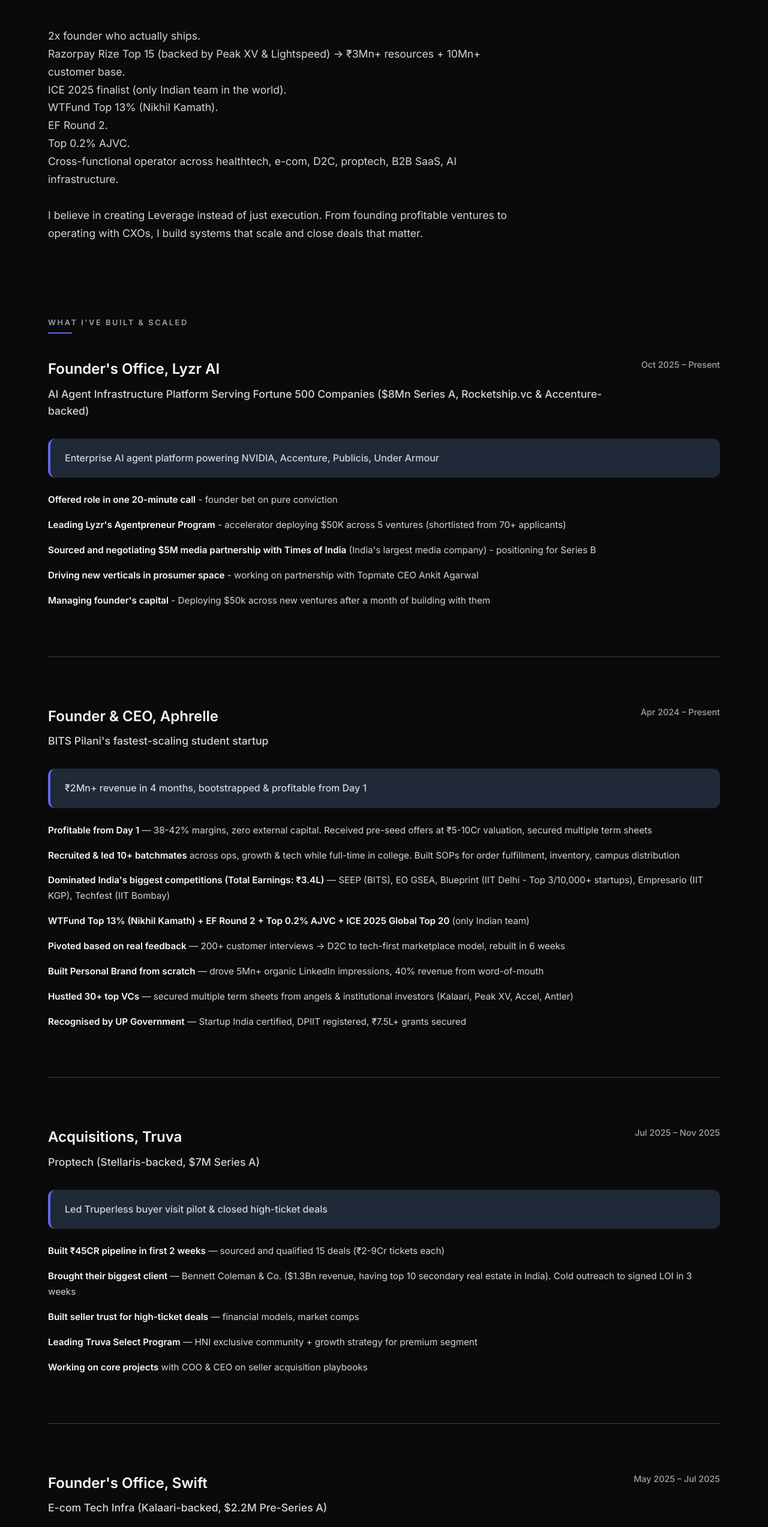
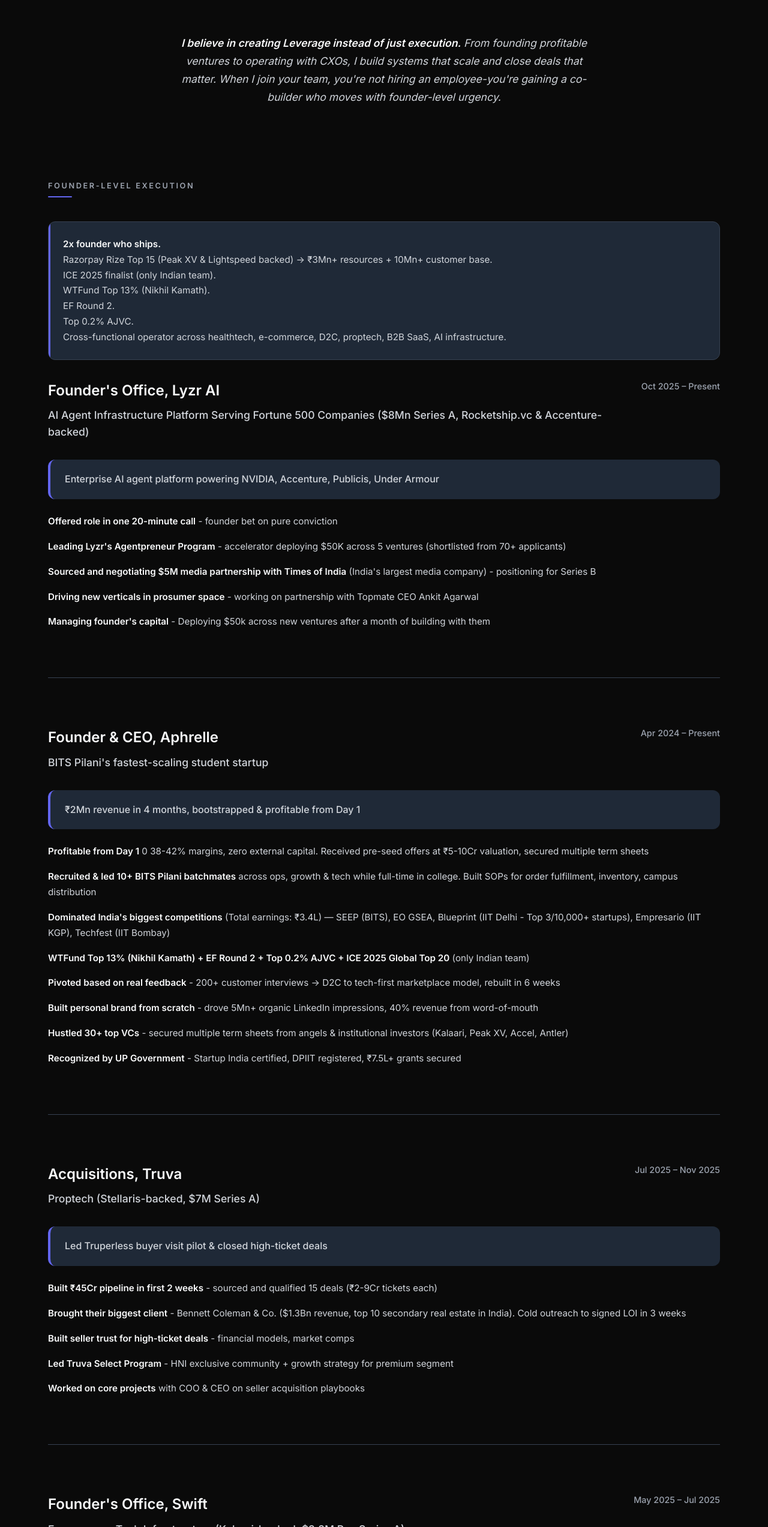
Before and after one commit to sohammehta06/portfolio, a plain HTML site: page index.html in a window 1280 px wide. Shown: the part 1037-3582 px from the top of the page at 60% size. Drawn offline with Linux system fonts and the light colour scheme.

Commit message:
Update index.html

```diff
--- a/index.html
+++ b/index.html
@@ -309,6 +309,38 @@
             font-weight: 600;
         }
 
+        /* Founder Proof */
+        .founder-proof {
+            background: var(--bg-card);
+            border: 1px solid var(--border);
+            padding: 24px;
+            border-radius: 12px;
+            margin-bottom: 32px;
+            position: relative;
+            overflow: hidden;
+        }
+
+        .founder-proof::before {
+            content: "";
+            position: absolute;
+            top: 0;
+            left: 0;
+            width: 3px;
+            height: 100%;
+            background: var(--accent);
+        }
+
+        .founder-text {
+            font-size: 0.95rem;
+            color: var(--text-secondary);
+            line-height: 1.7;
+        }
+
+        .founder-text strong {
+            color: var(--text-primary);
+            font-weight: 600;
+        }
+
         /* Quote */
         .quote-section {
             text-align: center;
@@ -440,6 +472,24 @@
             transform: translateY(-2px);
         }
 
+        /* Senior Statement */
+        .senior-statement {
+            font-size: 1.1rem;
+            color: var(--text-secondary);
+            text-align: center;
+            margin: 60px 0;
+            font-style: italic;
+            line-height: 1.7;
+            max-width: 700px;
+            margin-left: auto;
+            margin-right: auto;
+        }
+
+        .senior-statement strong {
+            color: var(--text-primary);
+            font-weight: 600;
+        }
+
         /* Responsive */
         @media (max-width: 968px) {
             .header {
@@ -556,23 +606,27 @@
                     <div class="stat-label">Top VCs(Accel,Nexus,<br>Sequoia) pitched<br>Multiple term sheets secured</div>
                 </div>
             </div>
-            <p style="color: var(--text-secondary); font-size: 1.1rem; line-height: 1.7; max-width: 800px;">
-                2x founder who actually ships. <br> Razorpay Rize Top 15 (backed by Peak XV & Lightspeed) → ₹3Mn+ resources + 10Mn+ customer base. <br>ICE 2025 finalist (only Indian team in the world). <br> WTFund Top 13% (Nikhil Kamath). <br> EF Round 2. <br> Top 0.2% AJVC.
-                <br> Cross-functional operator across healthtech, e-com, D2C, proptech, B2B SaaS, AI infrastructure. <br> <br> I believe in creating Leverage instead of just execution. From founding profitable ventures to operating with CXOs, I build systems that scale and close deals that matter.
+
+            <p class="senior-statement">
+                <strong>I believe in creating Leverage instead of just execution.</strong> From founding profitable ventures to operating with CXOs, I build systems that scale and close deals that matter. When I join your team, you're not hiring an employee-you're gaining a co-builder who moves with founder-level urgency.
             </p>
         </section>
 
         <!-- Experience Section -->
         <section class="section fade-in">
-            <h2 class="section-title">What I've Built & Scaled</h2>
+            <h2 class="section-title">Founder-Level Execution</h2>
+
+            <div class="founder-proof">
+                <p class="founder-text">
+                    <strong>2x founder who ships.</strong><br>Razorpay Rize Top 15 (Peak XV & Lightspeed backed) → ₹3Mn+ resources + 10Mn+ customer base. <br>ICE 2025 finalist (only Indian team). <br>WTFund Top 13% (Nikhil Kamath). <br>EF Round 2. <br>Top 0.2% AJVC. <br>Cross-functional operator across healthtech, e-commerce, D2C, proptech, B2B SaaS, AI infrastructure.
+                </p>
+            </div>
 
             <div class="experience-item">
                 <div class="exp-header">
                     <div>
                         <div class="exp-title">Founder's Office, Lyzr AI</div>
-                        <div class="exp-company">
-                            <a href="https://lyzr.ai" target="_blank">AI Agent Infrastructure Platform Serving Fortune 500 Companies ($8Mn Series A, Rocketship.vc & Accenture-backed)</a>
-                        </div>
+                        <div class="exp-company"><a href="https://lyzr.ai" target="_blank">AI Agent Infrastructure Platform Serving Fortune 500 Companies ($8Mn Series A, Rocketship.vc & Accenture-backed)</a></div>
                     </div>
                     <div class="exp-meta">Oct 2025 – Present</div>
                 </div>
@@ -590,22 +644,20 @@
                 <div class="exp-header">
                     <div>
                         <div class="exp-title">Founder & CEO, Aphrelle</div>
-                        <div class="exp-company">
-                            <a href="https://www.linkedin.com/company/aphrelle" target="_blank">BITS Pilani's fastest-scaling student startup</a>
-                        </div>
+                        <div class="exp-company"><a href="https://www.linkedin.com/company/aphrelle" target="_blank">BITS Pilani's fastest-scaling student startup</a></div>
                     </div>
                     <div class="exp-meta">Apr 2024 – Present</div>
                 </div>
-                <p class="exp-description">₹2Mn+ revenue in 4 months, bootstrapped & profitable from Day 1</p>
+                <p class="exp-description">₹2Mn revenue in 4 months, bootstrapped & profitable from Day 1</p>
                 <ul class="achievements">
-                    <li><strong>Profitable from Day 1</strong> — 38-42% margins, zero external capital. Received pre-seed offers at ₹5-10Cr valuation, secured multiple term sheets</li>
-                    <li><strong>Recruited & led 10+ batchmates</strong> across ops, growth & tech while full-time in college. Built SOPs for order fulfillment, inventory, campus distribution</li>
-                    <li><strong>Dominated India's biggest competitions (Total Earnings: ₹3.4L)</strong> — SEEP (BITS), EO GSEA, Blueprint (IIT Delhi - Top 3/10,000+ startups), Empresario (IIT KGP), Techfest (IIT Bombay)</li>
+                    <li><strong>Profitable from Day 1</strong> 0 38-42% margins, zero external capital. Received pre-seed offers at ₹5-10Cr valuation, secured multiple term sheets</li>
+                    <li><strong>Recruited & led 10+ BITS Pilani batchmates</strong> across ops, growth & tech while full-time in college. Built SOPs for order fulfillment, inventory, campus distribution</li>
+                    <li><strong>Dominated India's biggest competitions</strong> (Total earnings: ₹3.4L) — SEEP (BITS), EO GSEA, Blueprint (IIT Delhi - Top 3/10,000+ startups), Empresario (IIT KGP), Techfest (IIT Bombay)</li>
                     <li><strong>WTFund Top 13% (Nikhil Kamath) + EF Round 2 + Top 0.2% AJVC + ICE 2025 Global Top 20</strong> (only Indian team)</li>
-                    <li><strong>Pivoted based on real feedback</strong> — 200+ customer interviews → D2C to tech-first marketplace model, rebuilt in 6 weeks</li>
-                    <li><strong>Built Personal Brand from scratch</strong> — drove 5Mn+ organic LinkedIn impressions, 40% revenue from word-of-mouth</li>
-                    <li><strong>Hustled 30+ top VCs</strong> — secured multiple term sheets from angels & institutional investors (Kalaari, Peak XV, Accel, Antler)</li>
-                    <li><strong>Recognised by UP Government</strong> — Startup India certified, DPIIT registered, ₹7.5L+ grants secured</li>
+                    <li><strong>Pivoted based on real feedback</strong> - 200+ customer interviews → D2C to tech-first marketplace model, rebuilt in 6 weeks</li>
+                    <li><strong>Built personal brand from scratch</strong> - drove 5Mn+ organic LinkedIn impressions, 40% revenue from word-of-mouth</li>
+                    <li><strong>Hustled 30+ top VCs</strong> - secured multiple term sheets from angels & institutional investors (Kalaari, Peak XV, Accel, Antler)</li>
+                    <li><strong>Recognized by UP Government</strong> - Startup India certified, DPIIT registered, ₹7.5L+ grants secured</li>
                 </ul>
             </div>
 
@@ -613,19 +665,17 @@
                 <div class="exp-header">
                     <div>
                         <div class="exp-title">Acquisitions, Truva</div>
-                        <div class="exp-company">
-                            <a href="https://www.truva.in" target="_blank">Proptech (Stellaris-backed, $7M Series A)</a>
-                        </div>
+                        <div class="exp-company"><a href="https://www.truva.in" target="_blank">Proptech (Stellaris-backed, $7M Series A)</a></div>
                     </div>
                     <div class="exp-meta">Jul 2025 – Nov 2025</div>
                 </div>
                 <p class="exp-description">Led Truperless buyer visit pilot & closed high-ticket deals</p>
                 <ul class="achievements">
-                    <li><strong>Built ₹45CR pipeline in first 2 weeks</strong> — sourced and qualified 15 deals (₹2-9Cr tickets each)</li>
-                    <li><strong>Brought their biggest client</strong> — Bennett Coleman & Co. ($1.3Bn revenue, having top 10 secondary real estate in India). Cold outreach to signed LOI in 3 weeks</li>
-                    <li><strong>Built seller trust for high-ticket deals</strong> — financial models, market comps</li>
-                    <li><strong>Leading Truva Select Program</strong> — HNI exclusive community + growth strategy for premium segment</li>
-                    <li><strong>Working on core projects</strong> with COO & CEO on seller acquisition playbooks</li>
+                    <li><strong>Built ₹45Cr pipeline in first 2 weeks</strong> - sourced and qualified 15 deals (₹2-9Cr tickets each)</li>
+                    <li><strong>Brought their biggest client</strong> - Bennett Coleman & Co. ($1.3Bn revenue, top 10 secondary real estate in India). Cold outreach to signed LOI in 3 weeks</li>
+                    <li><strong>Built seller trust for high-ticket deals</strong> - financial models, market comps</li>
+                    <li><strong>Led Truva Select Program</strong> - HNI exclusive community + growth strategy for premium segment</li>
+                    <li><strong>Worked on core projects</strong> with COO & CEO on seller acquisition playbooks</li>
                 </ul>
             </div>
 
@@ -633,34 +683,17 @@
                 <div class="exp-header">
                     <div>
                         <div class="exp-title">Founder's Office, Swift</div>
-                        <div class="exp-company">
-                            <a href="https://www.goswift.in/" target="_blank">E-com Tech Infra (Kalaari-backed, $2.2M Pre-Series A)</a>
-                        </div>
+                        <div class="exp-company"><a href="https://www.goswift.in/" target="_blank">E-commerce Tech Infrastructure (Kalaari-backed, $2.2M Pre-Series A)</a></div>
                     </div>
                     <div class="exp-meta">May 2025 – Jul 2025</div>
                 </div>
                 <p class="exp-description">Series A e-commerce platform (logistics, checkout, payments, analytics)</p>
                 <ul class="achievements">
-                    <li><strong>Solved 3 critical bottlenecks</strong> — customer success handoffs, ticket prioritization, courier visibility</li>
-                    <li><strong>Built ticket triage framework</strong> — escalation aging + seller sentiment analysis for high-risk flagging</li>
-                    <li><strong>Collaborated with tech</strong> — sentiment analysis pilots for auto-flagging at-risk sellers pre-churn</li>
-                    <li><strong>Designed internal workflows</strong> — real-time alerting for KAMs on courier/order delays via Slack</li>
-                    <li><strong>Led LinkedIn strategy</strong> — 350%+ profile visibility increase, 280%+ higher engagement vs competitors. Set brand foundation across website, social, leadership brand</li>
-                </ul>
-            </div>
-
-            <div class="experience-item">
-                <div class="exp-header">
-                    <div>
-                        <div class="exp-title">Chief of Staff, SparshaCare Innovations</div>
-                        <div class="exp-company">HealthTech (Pressure-sensor monitoring solutions)</div>
-                    </div>
-                    <div class="exp-meta">Aug 2024 – Mar 2025</div>
-                </div>
-                <ul class="achievements">
-                    <li><strong>Concept to product-ready in 6 months</strong> — raised ₹10Mn+ govt & institutional grants (BIRAC)</li>
-                    <li><strong>Led business model + GTM</strong> — secured ₹2.5Mn+ B2B pre-orders pre-MVP (hospitals, eldercare facilities)</li>
-                    <li><strong>Full-stack execution</strong> — biz model, GTM, ops, fundraising, vendor negotiations, regulatory research</li>
+                    <li><strong>Solved 3 critical bottlenecks</strong> - customer success handoffs, ticket prioritization, courier visibility</li>
+                    <li><strong>Built ticket triage framework</strong> - escalation aging + seller sentiment analysis for high-risk flagging</li>
+                    <li><strong>Collaborated with tech</strong> - sentiment analysis pilots for auto-flagging at-risk sellers pre-churn</li>
+                    <li><strong>Designed internal workflows</strong> - real-time alerting for KAMs on courier/order delays via Slack</li>
+                    <li><strong>Led LinkedIn strategy</strong> - 350%+ profile visibility increase, 280%+ higher engagement vs competitors. Set brand foundation across website, social, leadership brand</li>
                 </ul>
             </div>
         </section>
@@ -674,20 +707,20 @@
 
         <!-- Education Section -->
         <section class="section fade-in">
-            <h2 class="section-title">Where It Started</h2>
+            <h2 class="section-title">Founder Foundation</h2>
             <div class="experience-item">
                 <div class="exp-header">
                     <div>
                         <div class="exp-title"><a href="https://www.bits-pilani.ac.in/" target="_blank">BITS Pilani Hyderabad Campus</a></div>
                         <div class="exp-company">Electrical & Electronics Engineering</div>
                     </div>
-                    <div class="exp-meta">Aug 2023 – Apr 2026 (Early graduation: 3 years instead of 4)</div>
+                    <div class="exp-meta">Aug 2023 – Apr 2026</div>
                 </div>
                 <ul class="achievements">
+                    <li><strong>Graduating in 3 years instead of 4</strong> - early graduation track</li>
                     <li><strong>Only 1st-year to close national TV sponsors</strong> (Dept. of Sponsorship & Marketing)</li>
-                    <li><strong>Wall Street Club</strong> — generated ₹50K+ revenue solo in 1 day during fest</li>
-                    <li><strong>Youngest team leader (19)</strong> — leading BITS Pilani's team to the Finals of Smart India Hackathon 25' in December, World's Biggest Open Innovation Model</li>
-                    <li>E-Cell member before scaling Aphrelle full-time</li>
+                    <li><strong>Wall Street Club</strong> - generated ₹50K+ revenue solo in 1 day during fest</li>
+                    <li><strong>Youngest team leader (19)</strong> - leading BITS Pilani's team to Finals of Smart India Hackathon 25' in December, world's biggest open innovation model</li>
                     <li><strong>Will drop out for the right opportunity</strong></li>
                 </ul>
             </div>
@@ -700,9 +733,7 @@
                 ₹2Mn revenue in 4 months. Multiple term sheets. ₹45Cr pipeline in 2 weeks. $5M Partnership deal. All before turning 20.<br><br>
                 I'm not looking for a job. I'm looking for the one founder crazy enough to think we can build something impossible together.
             </p>
-            <a href="mailto:sohammehta.e@gmail.com" class="cta-button">
-                Let's Build Your Legacy
-            </a>
+            <a href="mailto:sohammehta.e@gmail.com" class="cta-button">Let's Build Your Legacy</a>
 
             <div class="badges">
                 <span class="badge">Founder Mindset</span>
```
